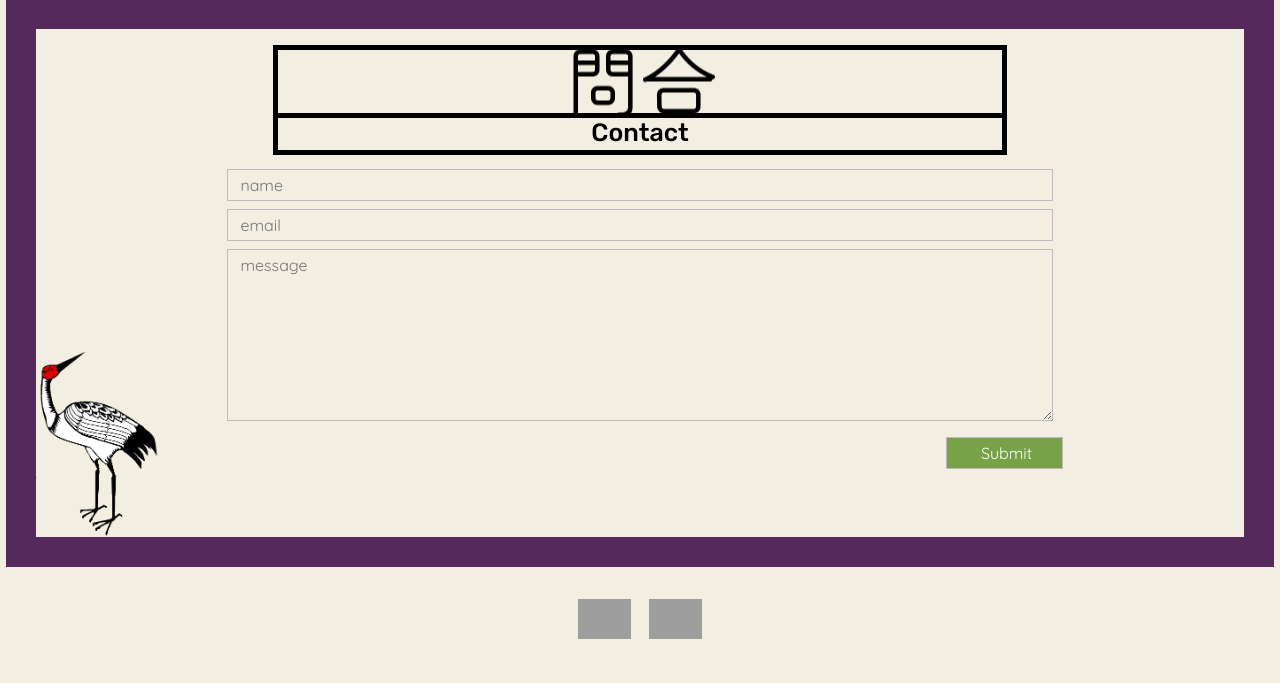
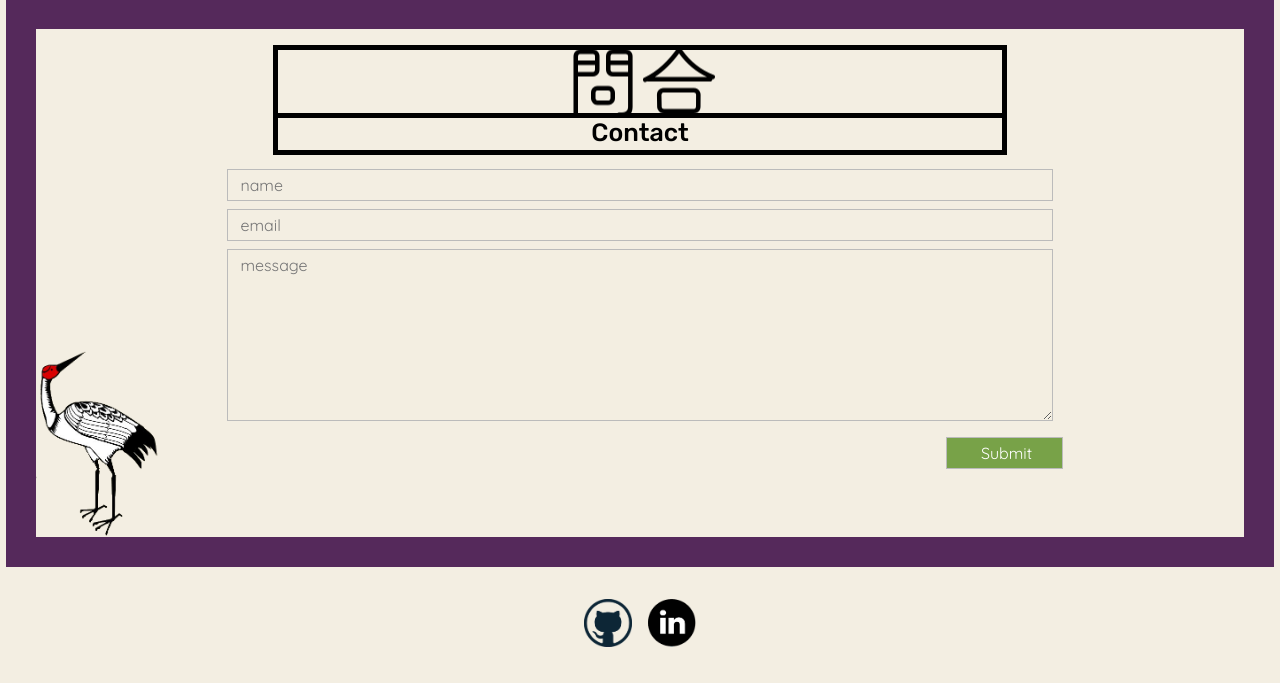
Before and after one commit to okichan/portfolio_v2, a PHP site: page / in a window 1280 px wide. Shown: the part 3233-3916 px from the top of the page. Run offline with PHP 8.4, Linux system fonts and the light colour scheme; some libraries are stand-ins or nearby versions; grey boxes are pictures that could not be loaded.

Commit message:
Modify social icons

```diff
--- a/assets/main.css
+++ b/assets/main.css
@@ -437,10 +437,10 @@ input[type="submit"]:hover {
     float: right;
     width: 117px;
     background-color: #78A248;
-    -webkit-animation: pulse 2s infinite;
+    animation: pulse 2s infinite;
 }
 
-@-webkit-keyframes pulse
+@keyframes pulse
 {
     0% {background-color: #78A248;}
     50% {background-color: #3B610F;}
@@ -458,12 +458,42 @@ input[type="submit"]:hover {
 }
 
 /* Footer */
-figure {
-    text-align: center;
+footer {
+	width: 113px;
+	margin-left: auto;
+	margin-right: auto;
+	/* border: 2px solid red; */
 }
 
-figure a {
+footer a {
 	text-decoration: none;
+}
+
+#git {
+	background: url(/assets/git.png) no-repeat;
+	background-size: 100%;
+	display: inline-block;
+	margin-right: 12px;
+	height: 48px;
+	width: 48px;
+	text-indent: -9999px;
+}
+
+#git:hover {
+	background-position: 0 -48px;
+}
+
+#linkedin {
+	background: url(/assets/linkedin.png) no-repeat;
+	background-size: 100%;
+	display: inline-block;
+	height: 48px;
+	width: 48px;
+	text-indent: -9999px;
+}
+
+#linkedin:hover {
+	background-position: 0 -48px;
 }
 
 .space-wide {
--- a/index.html
+++ b/index.html
@@ -175,16 +175,14 @@
 
     <div class="space-narrow"></div>
 
-    <figure>
+    <footer>
         <a href="https://github.com/okichan" target="_blank">
-            <img src="https://image.flaticon.com/icons/png/512/25/25231.png" alt="Jump to my Github" height="40px">
-        </a>&#160;&#160;
+            <div id="git"></div>
+        </a>
         <a href="https://www.linkedin.com/in/tomomi-oki-parsons/" target="_blank">
-            <img src="https://image.flaticon.com/icons/svg/61/61109.svg" alt="Jump to my LinkedIn" height="40px">
+            <div id="linkedin"></div>
         </a>
-    </figure>
-
-
+    </footer>
 
     <div class="space-narrow"></div>
 
```
Also changed, not shown: assets/git.png (added), assets/linkedin.png (added), assets/linkedin.svg (added), assets/name.png (deleted), readme.md.
